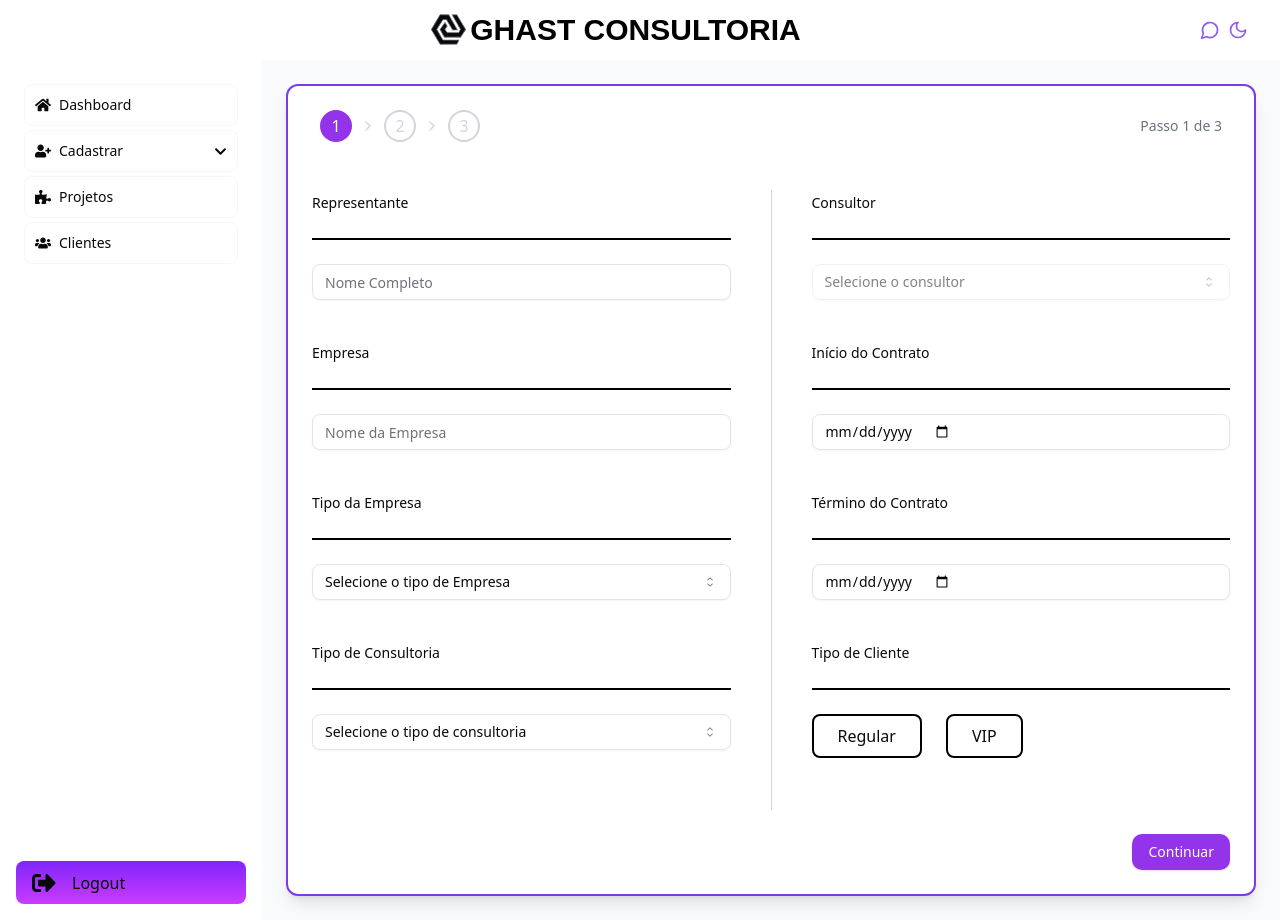
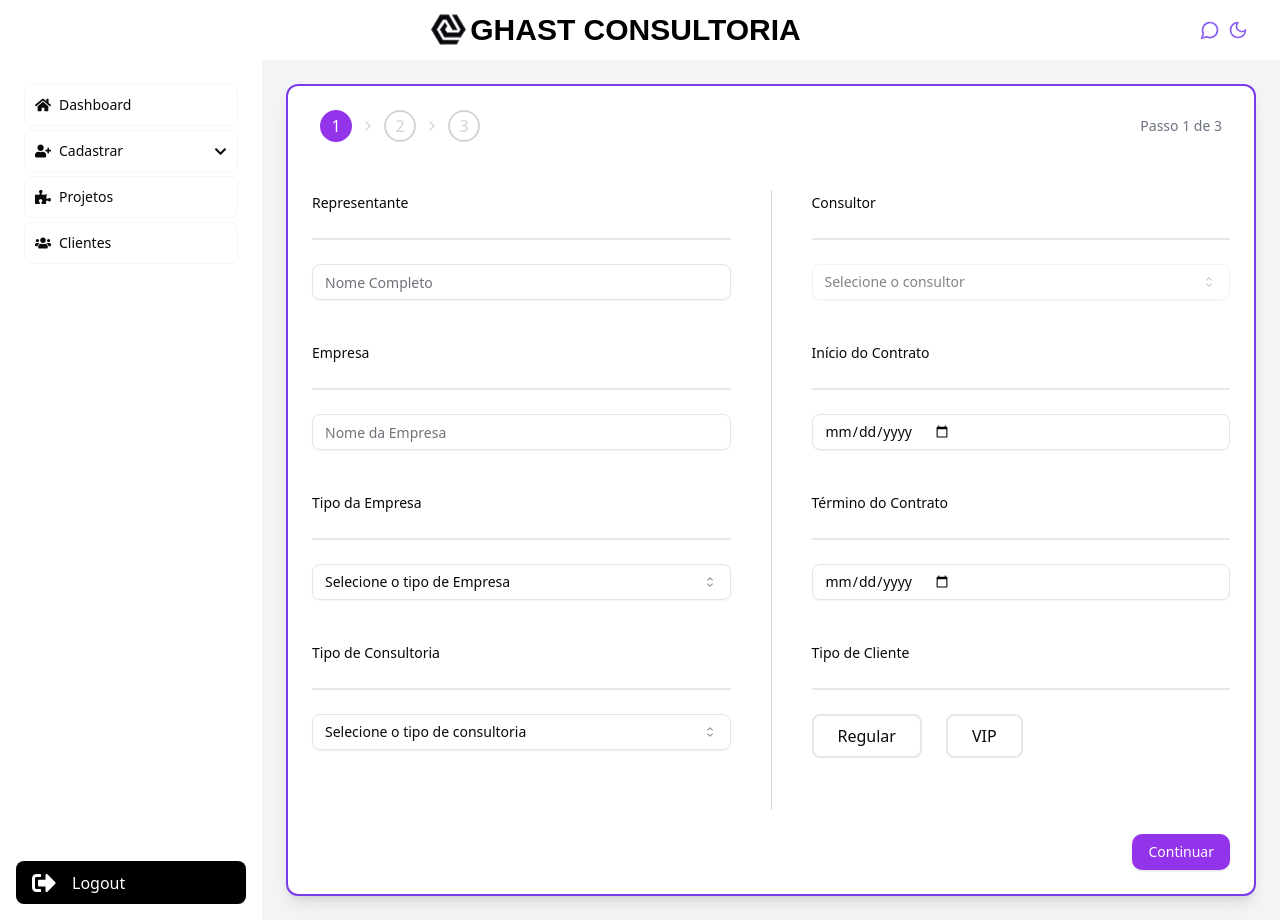
Before and after one commit to Adryanrr/ConsultancyManagement, a Next.js app in the folder ghast/: page /dashboard/cadastrar/contrato in a window 1280 px wide. Built offline with nearby package versions, Linux system fonts and the light colour scheme; a web font is replaced by a local one.

Commit message:
fix minor issues and logout

```diff
--- a/ghast/src/app/dashboard/cadastrar/cliente/page.tsx
+++ b/ghast/src/app/dashboard/cadastrar/cliente/page.tsx
@@ -55,7 +55,7 @@
 
   if (step === 2) {
     return (
-      <div className="min-h-screen w-full p-4 flex items-center justify-center bg-gray-50 dark:bg-darkMain">
+      <div className="min-h-screen w-full p-4 flex items-center justify-center bg-gray-100 dark:bg-darkMain">
         <Card className="w-full max-w-7xl bg-white dark:bg-darkSecond shadow-lg border-[#7C3AED] border-2">
           <CardHeader className="space-y-1 p-6">
             <div className="flex items-center justify-between mx-3">
@@ -135,7 +135,7 @@
   }
 
   return (
-    <div className="min-h-screen w-full p-4 flex items-center justify-center bg-gray-50 dark:bg-darkMain">
+    <div className="min-h-screen w-full p-4 flex items-center justify-center bg-gray-100 dark:bg-darkMain">
       <Card className="w-full max-w-7xl bg-white dark:bg-darkSecond shadow-lg border-[#7C3AED] border-2">
         <CardHeader className="space-y-1 p-6">
           <div className="flex items-center justify-between mx-3">
--- a/ghast/src/app/dashboard/cadastrar/consultor/page.tsx
+++ b/ghast/src/app/dashboard/cadastrar/consultor/page.tsx
@@ -128,7 +128,7 @@
   };
 
   return (
-    <div className="min-h-screen w-full p-4 flex items-center justify-center bg-gray-50 dark:bg-darkMain">
+    <div className="min-h-screen w-full p-4 flex items-center justify-center bg-gray-100 dark:bg-darkMain">
       <Card className="w-full max-w-7xl bg-white dark:bg-darkSecond shadow-lg border-[#7C3AED] border-2">
         <CardHeader className="space-y-1 p-6">
           <div className="flex items-center justify-between mx-3">
@@ -267,7 +267,7 @@
             <SelectValue placeholder="Selecione o tipo de consultoria" />
           </SelectTrigger>
           <SelectContent>
-            <SelectItem value="TECNOLOGIA">Tecnologia</SelectItem>
+            <SelectItem value="TI">TI</SelectItem>
             <SelectItem value="GESTAO">Gestão</SelectItem>
             <SelectItem value="FINANCEIRO">Financeiro</SelectItem>
           </SelectContent>
--- a/ghast/src/app/dashboard/cadastrar/contrato/page.tsx
+++ b/ghast/src/app/dashboard/cadastrar/contrato/page.tsx
@@ -66,7 +66,7 @@
   }
 
   return (
-    <main className="bg-gray-50 dark:bg-darkMain min-h-screen">
+    <main className="bg-gray-100 dark:bg-darkMain min-h-screen">
       <MultiStepForm
         steps={steps}
         onComplete={handleComplete}
--- a/ghast/src/components/Clients/ListClients.tsx
+++ b/ghast/src/components/Clients/ListClients.tsx
@@ -100,11 +100,11 @@
       <CardHeader className="flex-none">
         <div className="flex items-center justify-center">
           <CardTitle className="text-lg sm:text-xl text-gray-800 dark:text-gray-300">
-            Empresas
+            Clientes
           </CardTitle>
           <Building2 className="ml-auto w-4 h-4 text-violet-500" />
         </div>
-        <CardDescription>Lista de empresas</CardDescription>
+        <CardDescription>Lista de clientes</CardDescription>
       </CardHeader>
 
       <CardContent className="flex-1 p-0">
--- a/ghast/src/components/forms/contract/DatainfoStep.tsx
+++ b/ghast/src/components/forms/contract/DatainfoStep.tsx
@@ -93,7 +93,7 @@
         <div className="space-y-10 flex-1">
           <div className="space-y-6">
             <Label htmlFor="representativeName">Representante</Label>
-            <div className="border w-full h-[1px] border-black dark:border-white" />
+            <div className="border w-full h-[1px] border-gray-200 dark:border-white" />
             <Input
               id="representativeName"
               placeholder="Nome Completo"
@@ -105,7 +105,7 @@
 
           <div className="space-y-6">
             <Label htmlFor="companyName">Empresa</Label>
-            <div className="border w-full h-[1px] border-black dark:border-white" />
+            <div className="border w-full h-[1px] border-gray-200 dark:border-white" />
             <Input
               id="companyName"
               placeholder="Nome da Empresa"
@@ -117,7 +117,7 @@
 
           <div className="space-y-6">
             <Label htmlFor="companyType">Tipo da Empresa</Label>
-            <div className="border w-full h-[1px] border-black dark:border-white" />
+            <div className="border w-full h-[1px] border-gray-200 dark:border-white" />
             <Select
               value={formData.companyType}
               onValueChange={handleSelectChange("companyType")}
@@ -134,7 +134,7 @@
 
           <div className="space-y-6">
             <Label htmlFor="consultationType">Tipo de Consultoria</Label>
-            <div className="border w-full h-[1px] border-black dark:border-white" />
+            <div className="border w-full h-[1px] border-gray-200 dark:border-white" />
             <Select
               value={formData.consultationType}
               onValueChange={handleSelectChange("consultationType")}
@@ -160,7 +160,7 @@
         <div className="space-y-10 flex-1">
           <div className="space-y-6">
             <Label htmlFor="consultant">Consultor</Label>
-            <div className="border w-full h-[1px] border-black dark:border-white" />
+            <div className="border w-full h-[1px] border-gray-200 dark:border-white" />
             <Select
               value={formData.consultant}
               onValueChange={handleSelectChange("consultant")}
@@ -180,7 +180,7 @@
           </div>
           <div className="space-y-6">
             <Label htmlFor="startDate">Início do Contrato</Label>
-            <div className="border w-full h-[1px] border-black dark:border-white" />
+            <div className="border w-full h-[1px] border-gray-200 dark:border-white" />
             <Input
               type="date"
               id="startDate"
@@ -191,7 +191,7 @@
           </div>
           <div className="space-y-6">
             <Label htmlFor="endDate">Término do Contrato</Label>
-            <div className="border w-full h-[1px] border-black dark:border-white" />
+            <div className="border w-full h-[1px] border-gray-200 dark:border-white" />
             <Input
               type="date"
               id="endDate"
@@ -202,14 +202,14 @@
           </div>
           <div className="space-y-6">
             <Label htmlFor="tipoCliente">Tipo de Cliente</Label>
-            <div className="border w-full h-[1px] border-black dark:border-white" />
+            <div className="border w-full h-[1px] border-gray-200 dark:border-white" />
             <div className="flex space-x-6">
               <button
                 onClick={() => handleClientTypeClick("regular")}
                 className={`px-6 py-2 rounded-sm ${
                   formData.isVip === "regular"
                     ? "bg-gray-500 dark:bg-purple-800 text-white"
-                    : "bg-white dark:bg-darkSecond border-2 dark:border-purple-800 border-black"
+                    : "bg-white dark:bg-darkSecond border-2 dark:border-purple-800 border-gray-200"
                 }`}
               >
                 Regular
@@ -219,7 +219,7 @@
                 className={`px-6 py-2 rounded-sm ${
                   formData.isVip === "vip"
                     ? "bg-gray-500 dark:bg-purple-800 text-white"
-                    : "bg-white dark:bg-darkSecond border-2 dark:border-purple-800 border-black"
+                    : "bg-white dark:bg-darkSecond border-2 dark:border-purple-800 border-gray-200"
                 }`}
               >
                 VIP
--- a/ghast/src/components/template/SideBar.tsx
+++ b/ghast/src/components/template/SideBar.tsx
@@ -1,11 +1,8 @@
 "use client";
 import { useState } from "react";
-import Link from "next/link";
-import { usePathname } from "next/navigation";
+import {usePathname, useRouter} from "next/navigation";
 import {
   FaHome,
-  FaHistory,
-  FaBriefcase,
   FaUserPlus,
   FaSignOutAlt,
   FaUsers,
@@ -13,13 +10,26 @@
 } from "react-icons/fa";
 
 import ItemSideBar from "./ItemSideBar";
-// import { signOut } from "next-auth/react";
+import { signOut } from "next-auth/react";
 export default function SideBar() {
   const [isExpanded, setIsExpanded] = useState(false);
   const pathname = usePathname();
+  const router = useRouter();
 
   const toggleExpand = () => {
     setIsExpanded(!isExpanded);
+  };
+
+  const handleLogout = async () => {
+    // Remover dados locais, se necessário
+    localStorage.removeItem("authToken");
+    sessionStorage.removeItem("authToken");
+
+    // Realizar o logout com NextAuth.js
+    await signOut({ callbackUrl: "/login" });
+
+    // Redirecionar para login como fallback, caso signOut não redirecione
+    router.push("/login");
   };
 
   return (
@@ -61,8 +71,8 @@
         <ItemSideBar href="/dashboard/clientes" icone={FaUsers} texto="Clientes" />
       </nav>
         <button
-          className="bg-gradient-to-t rounded-sm from-[#CB3CFF] to-[#7F25FB] items-center flex h-[43px] w-[230px] gap-4 p-4"
-          onClick={() => ""}
+          className="dark:bg-gradient-to-t rounded-sm dark:from-[#CB3CFF] dark:to-[#7F25FB] items-center flex h-[43px] w-[230px] gap-4 p-4 bg-black text-white"
+          onClick={handleLogout}
         >
           <FaSignOutAlt size={24} />
           <p>Logout</p>
```
